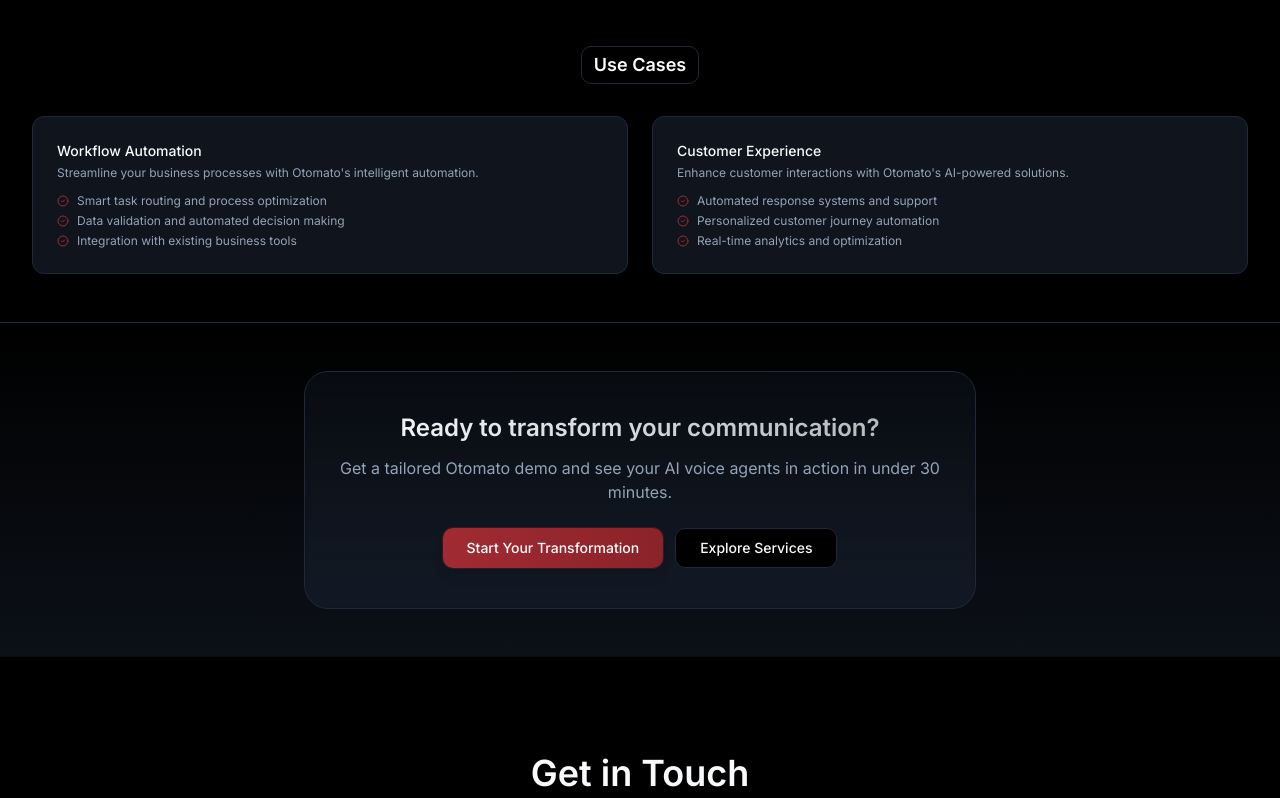
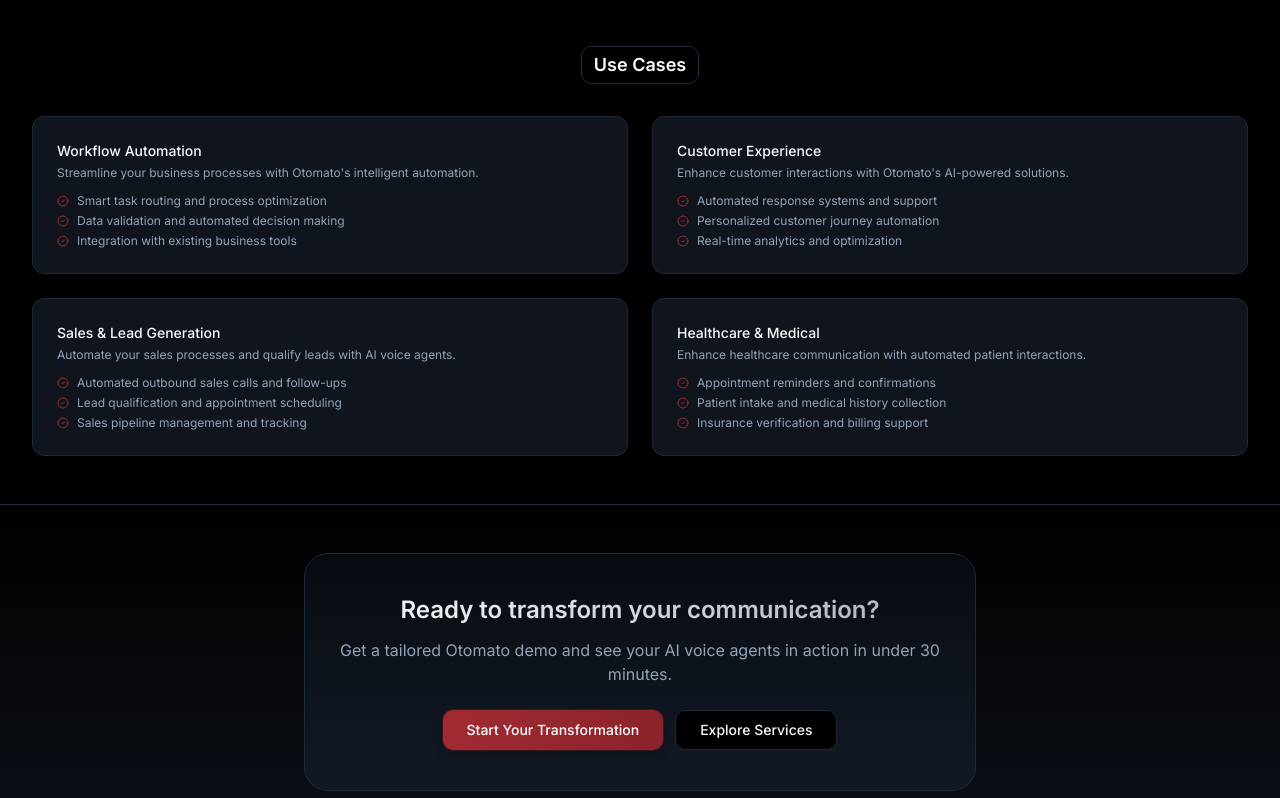
Before and after one commit to bolajiraji2022/echo-scribe-labs, a React (Vite) app: page / in a window 1280 px wide. Shown: the part 2503-3301 px from the top of the page. Built offline with nearby package versions, Linux system fonts and the light colour scheme.

Commit message:
Add more use cases
Added two new use cases to the VoiceUseCases section.
-edited src/components/site/VoiceUseCases.tsx

```diff
--- a/src/components/site/VoiceUseCases.tsx
+++ b/src/components/site/VoiceUseCases.tsx
@@ -10,7 +10,7 @@ const VoiceUseCases = () => {
       <div className="text-center mb-8">
         <h2 className="text-lg border border-border rounded-md px-3 py-1 inline-block">Use Cases</h2>
       </div>
-      <div className="grid items-start gap-6 md:grid-cols-2">
+      <div className="grid items-start gap-6 md:grid-cols-2 lg:grid-cols-2 xl:grid-cols-2">
         <div className="rounded-lg border bg-card/50 p-6 shadow-sm backdrop-blur-sm hover:bg-card/80 transition-all">
           <h3 className="text-sm font-medium text-foreground">Workflow Automation</h3>
           <p className="mt-1 text-muted-foreground text-xs">Streamline your business processes with Otomato's intelligent automation.</p>
@@ -29,6 +29,24 @@ const VoiceUseCases = () => {
             <Bullet>Real-time analytics and optimization</Bullet>
           </ul>
         </div>
+        <div className="rounded-lg border bg-card/50 p-6 shadow-sm backdrop-blur-sm hover:bg-card/80 transition-all">
+          <h3 className="text-sm font-medium text-foreground">Sales & Lead Generation</h3>
+          <p className="mt-1 text-muted-foreground text-xs">Automate your sales processes and qualify leads with AI voice agents.</p>
+          <ul className="mt-3 space-y-1">
+            <Bullet>Automated outbound sales calls and follow-ups</Bullet>
+            <Bullet>Lead qualification and appointment scheduling</Bullet>
+            <Bullet>Sales pipeline management and tracking</Bullet>
+          </ul>
+        </div>
+        <div className="rounded-lg border bg-card/50 p-6 shadow-sm backdrop-blur-sm hover:bg-card/80 transition-all">
+          <h3 className="text-sm font-medium text-foreground">Healthcare & Medical</h3>
+          <p className="mt-1 text-muted-foreground text-xs">Enhance healthcare communication with automated patient interactions.</p>
+          <ul className="mt-3 space-y-1">
+            <Bullet>Appointment reminders and confirmations</Bullet>
+            <Bullet>Patient intake and medical history collection</Bullet>
+            <Bullet>Insurance verification and billing support</Bullet>
+          </ul>
+        </div>
       </div>
     </section>
   );
```
